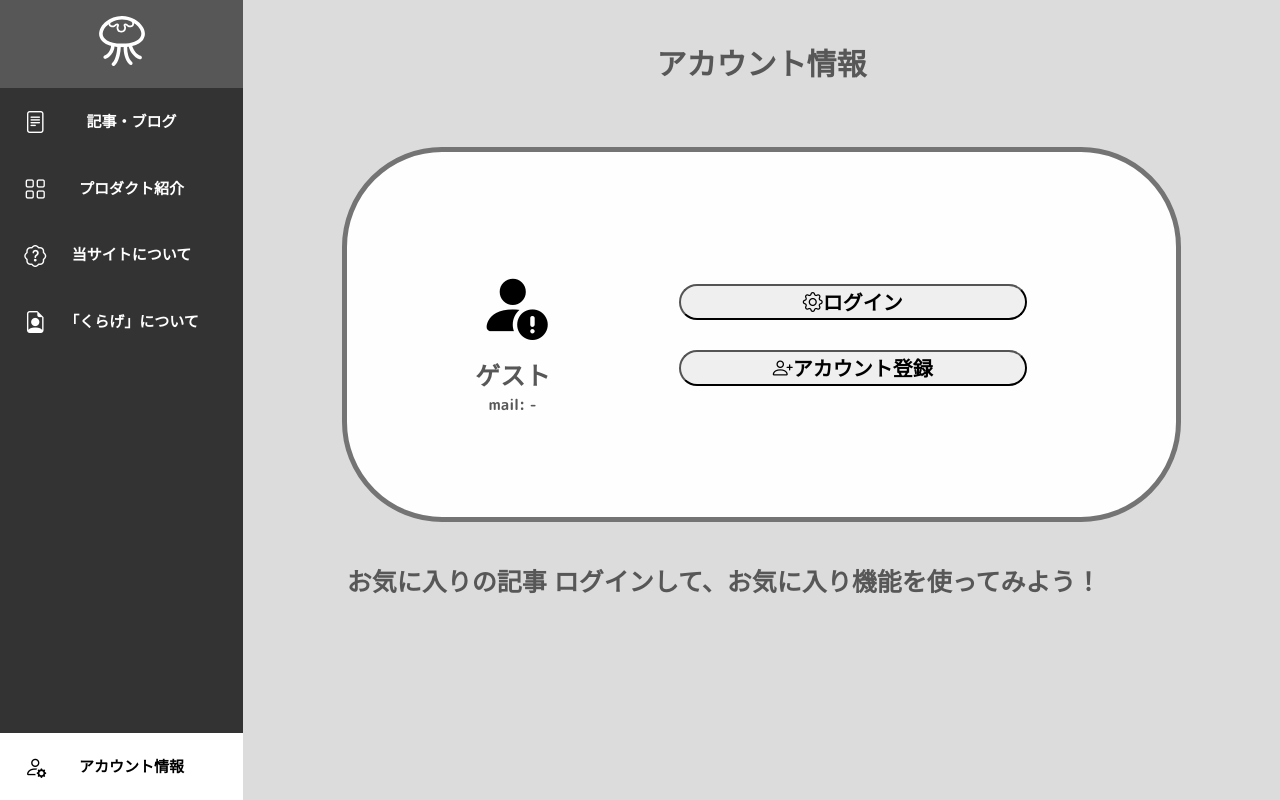
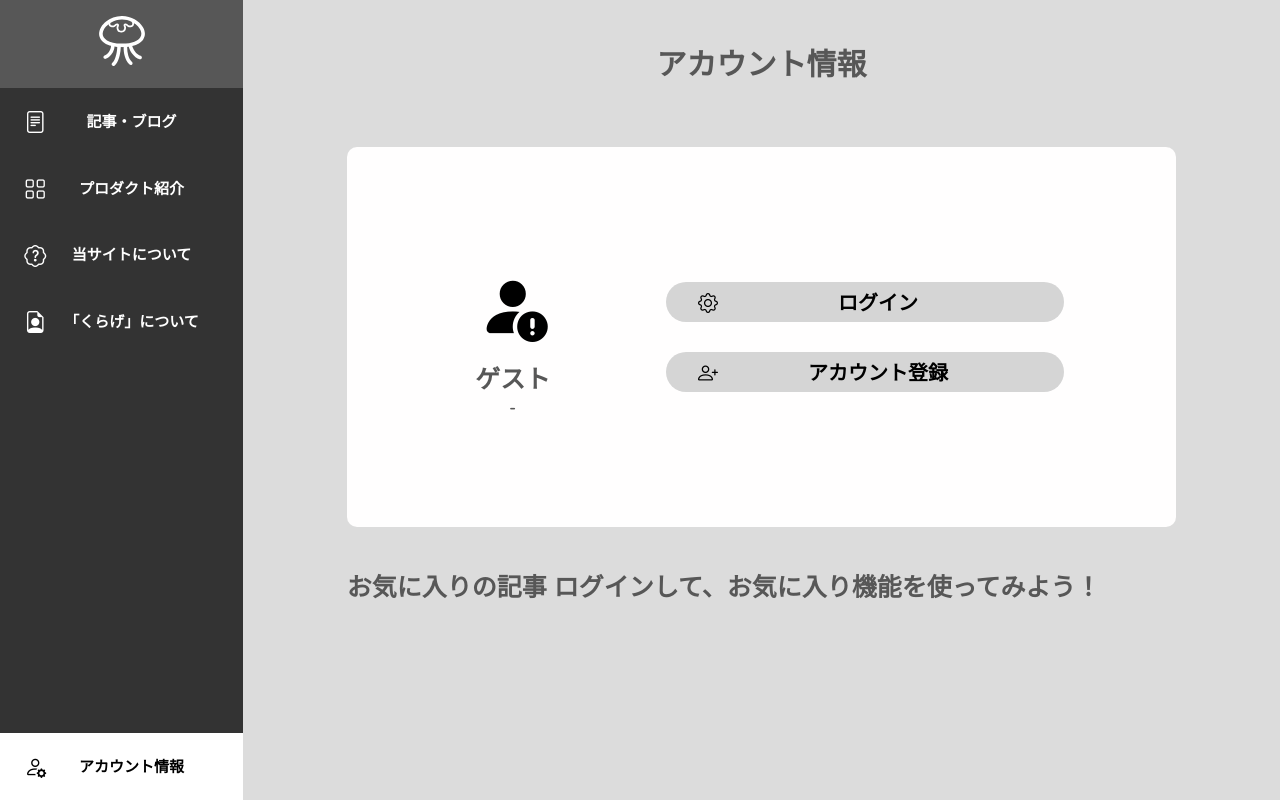
Before and after one commit to k-azuki-t/Django_Article_Project, a Django app: page /accounts/profile/ in a window 1280 px wide. Run offline with Django 5.2, Linux system fonts and the light colour scheme; some libraries are stand-ins or nearby versions.

Commit message:
account_profile.htmlのレスポンシブデザイン対応

```diff
--- a/static/css/about.css
+++ b/static/css/about.css
@@ -41,7 +41,7 @@
 }
 
 
-@media screen and (max-width:900px) {
+@media screen and (max-width:700px) {
     .icons {
         display: flex;
         flex-direction: column;
--- a/static/css/accounts.css
+++ b/static/css/accounts.css
@@ -51,3 +51,82 @@
     border-radius: 25px;
     cursor: pointer;
 }
+
+
+/* accounts/profile.html */
+.account-control-pannel {
+    width: 80%;
+    height: 380px;
+    margin: 40px auto;
+    border-radius: 10px;
+    background-color: #fffefe;
+    display: flex;
+    flex-direction: row;
+    align-items: center;
+    justify-content: center;
+}
+
+.account-info {
+    width: 25%;
+    display: flex;
+    flex-direction: column;
+    align-items: center;
+}
+.account-info .account-icon i {
+    font-size: 70px;
+}
+.account-info .account-name {
+    font-size: 25px;
+    font-weight: bold;
+    color: #575757;
+}
+.account-info .account-mail {
+    font-size: 15px;
+    font-weight: bold;
+    color: #575757;
+}
+
+.account-control-buttons {
+    display: flex;
+    flex-direction: column;
+    width: 60%;
+    align-items: center;
+}
+.account-control-buttons div {
+    align-items: center;
+    justify-content: center;
+    display: flex;
+    margin: 15px 0;
+}
+.account-control-buttons form {
+    width: 100%;
+    /* margin: 10px auto; */
+}
+.account-control-buttons button{
+    width: 80%;
+    height: 40px;
+    text-align: center;
+    border-radius: 20px;
+    cursor: pointer;
+    font-size: clamp(15px, 2.5vw, 20px);
+    font-family: 'M PLUS Rounded 1c', sans-serif;
+    font-weight: bold;
+    border: none;
+    background-color: #d5d5d5;
+    margin: 0 auto;
+}
+.account-control-buttons .button-name {
+    width: 80%;
+    display: inline-block;
+    /* margin: 10px auto; */
+}
+@media screen and (max-width:900px) {
+    .account-control-pannel {
+        flex-direction: column !important;
+        justify-content: center;
+    }
+    .account-control-buttons {
+        width: 80%;
+    }
+}
+/* accounts/profile.html end */
--- a/static/css/base.css
+++ b/static/css/base.css
@@ -21,12 +21,6 @@ body {
     width: 100vw;
     display: flex; /* 参考：https://qiita.com/sinke_123/items/1c2765662e84c37e1562 */
     flex-direction: row;
-}
-
-@media screen and (max-width:900px) {
-    .navbar {
-        display: none !important;
-    }
 }
 
 .navbar {
@@ -144,3 +138,10 @@ body {
     border-radius: 5px;
 }
 /* base.html end */
+
+
+@media screen and (max-width:900px) {
+    .navbar {
+        display: none !important;
+    }
+}
--- a/static/css/style.css
+++ b/static/css/style.css
@@ -46,65 +46,6 @@
 
 
 /* accounts/profile.html */
-.account-control-pannel {
-    width: 80%;
-    height: 365px;
-    margin: 40px auto;
-    border-radius: 100px;
-    border: #747474 5px solid;
-    background-color: #fffefe;
-    display: flex;
-    flex-direction: row;
-    align-items: center;
-}
-
-.account-info {
-    width: 40%;
-    display: flex;
-    flex-direction: column;
-    align-items: center;
-}
-.account-info .account-icon i {
-    font-size: 70px;
-}
-.account-info .account-name {
-    font-size: 25px;
-    font-weight: bold;
-    color: #575757;
-}
-.account-info .account-mail {
-    font-size: 15px;
-    font-weight: bold;
-    color: #575757;
-}
-
-.account-control-buttons {
-    display: flex;
-    flex-direction: column;
-    width: 60%;
-    align-items: center;
-}
-.account-control-buttons div {
-    /* align-items: center;
-    display: flex; */
-    margin: 15px 0;
-}
-.account-control-buttons form {
-    width: 100%;
-    /* margin: 10px auto; */
-}
-.account-control-buttons button{
-    margin: auto;
-    width: 70%;
-    height: 36px;
-    text-align: center;
-    border-radius: 18px;
-    cursor: pointer;
-    font-size: 20px;
-    font-family: 'M PLUS Rounded 1c', sans-serif;
-    font-weight: bold;
-}
-/* accounts/profile.html end */
 
 
 /* login.html */
--- a/templates/accounts/profile.html
+++ b/templates/accounts/profile.html
@@ -29,7 +29,6 @@
             </div>
 
             <div class="account-mail">
-                mail:
                 {% if user.is_authenticated %}
                     {{ user.email }}
                 {% else %}
@@ -44,35 +43,50 @@
             {% if user.is_authenticated %}
             <form action="{% url 'accounts:profile_change' %}" method="get">
                 <!-- {% csrf_token %} -->
-                <div class="account-control-button">
-                    <button><i class="bi bi-gear"></i>ユーザー情報変更</button>
+                <div>
+                    <button>
+                        <i class="bi bi-gear"></i>
+                        <span class="button-name">ユーザー情報変更</span>
+                    </button>
                 </div>
             </form>
 
             <form action="{% url 'accounts:logout' %}" method="post">
                 {% csrf_token %}
                 <div>
-                    <button><i class="bi bi-door-open"></i>ログアウト</button>
+                    <button>
+                        <i class="bi bi-door-open"></i>
+                        <span class="button-name">ログアウト</span>
+                    </button>
                 </div>
             </form>
 
             <form action="">
                 {% csrf_token %}
                 <div>
-                    <button><i class="bi bi-person-x"></i>アカウント削除</button>
+                    <button>
+                        <i class="bi bi-person-x"></i>
+                        <span class="button-name">アカウント削除</span>
+                    </button>
                 </div>
             </form>
             {% else %}
             <form action="{% url 'accounts:login' %}">
-                <div class="account-control-button">
-                    <button><i class="bi bi-gear"></i>ログイン</button>
+                <div>
+                    <button>
+                        <i class="bi bi-gear"></i>
+                        <span class="button-name">ログイン</span>
+                    </button>
                 </div>
             </form>
 
             <form action="{% url 'accounts:signup' %}">
 
                 <div>
-                    <button><i class="bi bi-person-plus"></i>アカウント登録</button>
+                    <button>
+                        <i class="bi bi-person-plus"></i>
+                        <span class="button-name">アカウント登録</span>
+                    </button>
                 </div>
             </form>
             {% endif %}
--- a/templates/articles/articles_detail.html
+++ b/templates/articles/articles_detail.html
@@ -19,7 +19,7 @@
         {{ article.get_markdownx_content|safe }}
     </div>
 
-    <div class="favorite-icon-container" style="align-items: center; display: flex; width: 80%; justify-content: center; margin: 30px auto; border-top: 3px solid #979797; flex-direction: column; padding: 50px;">
+    <div class="favorite-icon-container" style="align-items: center; display: flex; width: 80%; justify-content: center; margin: 30px auto; border-top: 3px solid #979797; flex-direction: column; padding: 50px 0;">
         {% if is_favorited %}
         <i class="bi bi-suit-heart-fill" style="color: rgb(236, 114, 114); font-size: 60px;" onclick="registerFavorite();"></i>
         {% else %}
--- a/templates/articles/articles_list.html
+++ b/templates/articles/articles_list.html
@@ -23,9 +23,9 @@
 
     <div style="margin: 20px auto; width: 80%;">
         {% for article in object_list %}
-            <div style="width: 100%; aspect-ratio: 20 / 3; display: flex; flex-direction: row; margin: 20px 0; font-size: clamp(5px, 1.2vw, 3rem); background-color: aliceblue; cursor: pointer;" onclick="moveToDetailPage('{{article.pk}}')">
+            <div style="width: 100%; aspect-ratio: 20 / 3; display: flex; flex-direction: row; margin: 20px 0; font-size: clamp(5px, 1.2vw, 3rem); background-color: aliceblue; cursor: pointer; border-radius: 10px;" onclick="moveToDetailPage('{{article.pk}}')">
                 <div style="width: 30%;">
-                    <img src="{{ article.header_img_url.url }}" alt="" style="object-fit: cover; width: 100%; height:100%;">
+                    <img src="{{ article.header_img_url.url }}" alt="" style="object-fit: cover; width: 100%; height:100%; border-radius: 10px 0 0 10px;">
                 </div>
                 <div style="display: flex; flex-direction: column; width: 70%;">
                     <div style="height: 70%; display: flex; align-items: center; padding-left: 1.5vw; font-size: 1.5vw;">
```
